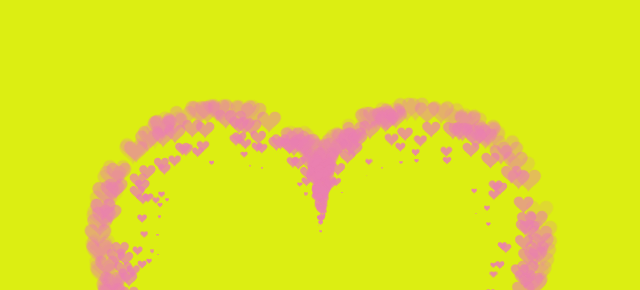
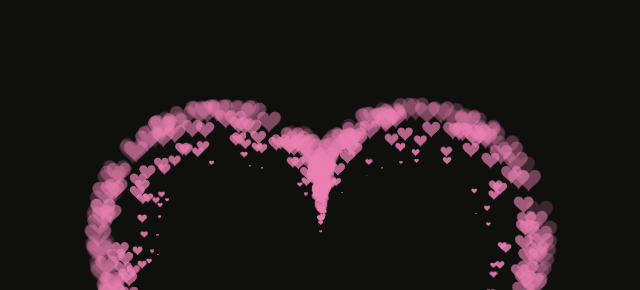
Before and after one commit to viettien1102/trend, a plain HTML site: page index.html in a window 1280 px wide. Shown: the part 86-376 px from the top of the page, without its empty margins (319-959 px from the left). Drawn offline with Linux system fonts and the light colour scheme.

Commit message:
first commie

```diff
--- a/index.html
+++ b/index.html
@@ -516,7 +516,7 @@ var ParticlePool = (function() {
 
   </script>
   <div class="center-text",
-  style="background-color:rgb(220, 238, 18);
+  style="background-color:rgb(15, 15, 14);
         width: 100%;
         color: rgb(231, 42, 215);
         height:100%;
```
